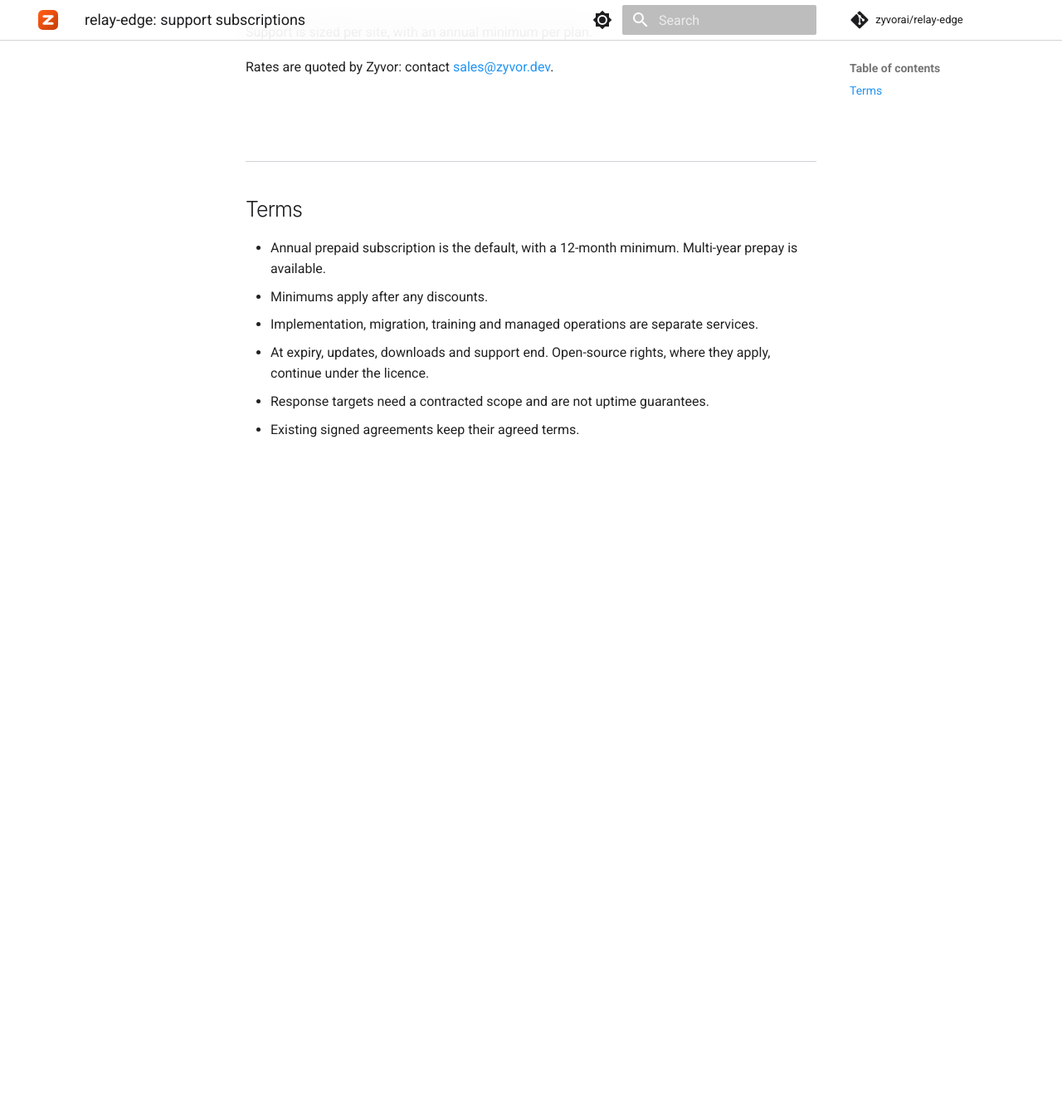
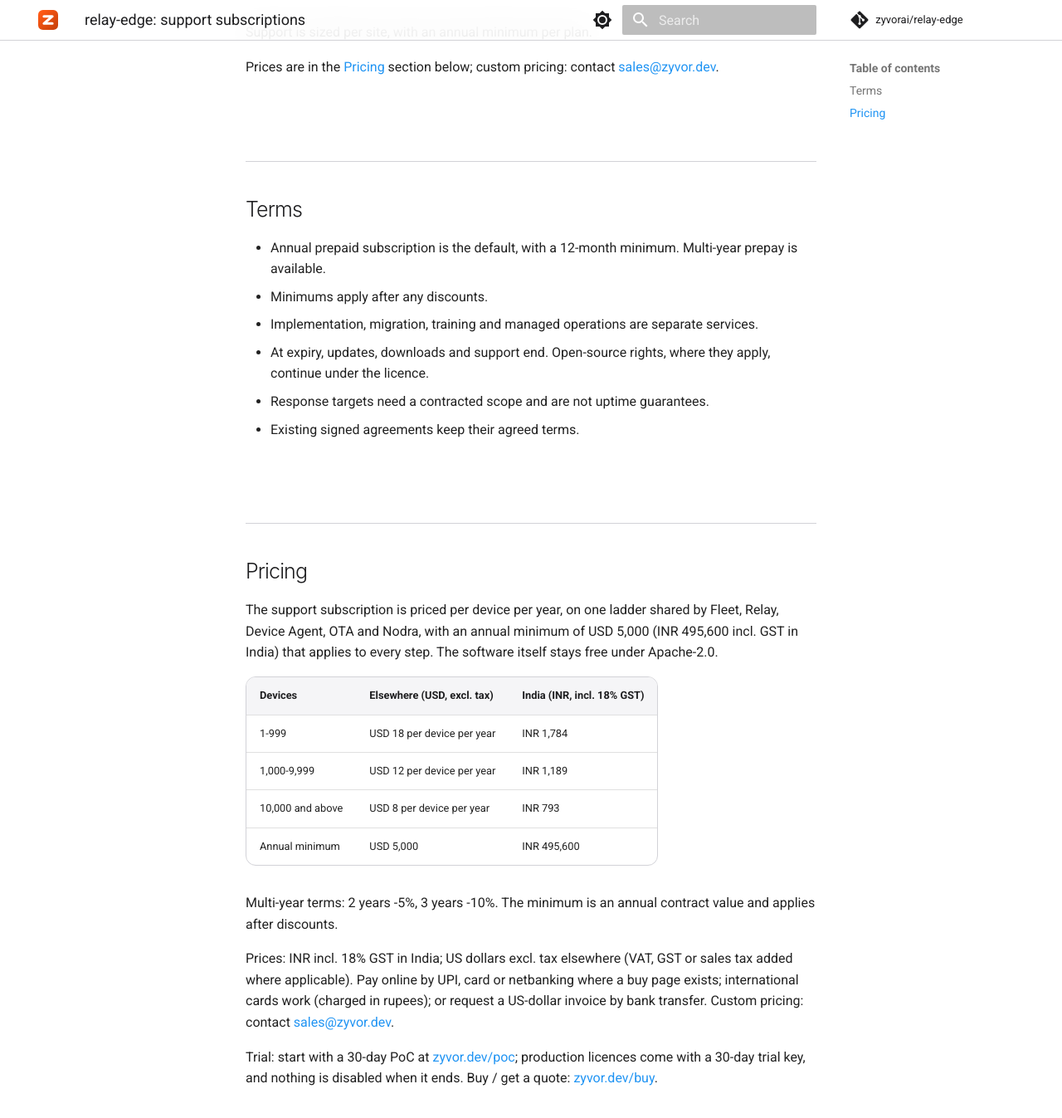
Before and after one commit to zyvorai/relay-edge, an MkDocs documentation site: the page built from docs/SUBSCRIPTION-MODEL.md, in a window 1280 px wide and 1400 px high, scrolled down 659 px. Shown: the top 1347 px of the window at 83% size. Built offline with MkDocs 1.6.1 and Material for MkDocs 9.7.7, drawn with Linux system fonts in a browser that asks for light colours; comment, search, counter and statistics services are not loaded; before the commit the page ends 1277 px from its top, so only the background shows below that.

Commit message:
Worldwide prices: INR incl. GST in India, USD excl. tax elsewhere
Co-Authored-By: Claude Sonnet 5.5 <noreply@anthropic.com>

```diff
--- a/docs/SUBSCRIPTION-MODEL.md
+++ b/docs/SUBSCRIPTION-MODEL.md
@@ -13,7 +13,7 @@ Teams that want supported releases and defined response targets can buy an annua
 
 Support is sized per site, with an annual minimum per plan.
 
-Rates are quoted by Zyvor: contact [sales@zyvor.dev](mailto:sales@zyvor.dev).
+Prices are in the [Pricing](#pricing) section below; custom pricing: contact [sales@zyvor.dev](mailto:sales@zyvor.dev).
 
 ## Terms
 
@@ -23,3 +23,20 @@ Rates are quoted by Zyvor: contact [sales@zyvor.dev](mailto:sales@zyvor.dev).
 - At expiry, updates, downloads and support end. Open-source rights, where they apply, continue under the licence.
 - Response targets need a contracted scope and are not uptime guarantees.
 - Existing signed agreements keep their agreed terms.
+
+## Pricing
+
+The support subscription is priced per device per year, on one ladder shared by Fleet, Relay, Device Agent, OTA and Nodra, with an annual minimum of USD 5,000 (INR 495,600 incl. GST in India) that applies to every step. The software itself stays free under Apache-2.0.
+
+| Devices | Elsewhere (USD, excl. tax) | India (INR, incl. 18% GST) |
+|---|---|---|
+| 1-999 | USD 18 per device per year | INR 1,784 |
+| 1,000-9,999 | USD 12 per device per year | INR 1,189 |
+| 10,000 and above | USD 8 per device per year | INR 793 |
+| Annual minimum | USD 5,000 | INR 495,600 |
+
+Multi-year terms: 2 years -5%, 3 years -10%. The minimum is an annual contract value and applies after discounts.
+
+Prices: INR incl. 18% GST in India; US dollars excl. tax elsewhere (VAT, GST or sales tax added where applicable). Pay online by UPI, card or netbanking where a buy page exists; international cards work (charged in rupees); or request a US-dollar invoice by bank transfer. Custom pricing: contact [sales@zyvor.dev](mailto:sales@zyvor.dev).
+
+Trial: start with a 30-day PoC at [zyvor.dev/poc](https://zyvor.dev/poc); production licences come with a 30-day trial key, and nothing is disabled when it ends. Buy / get a quote: [zyvor.dev/buy](https://zyvor.dev/buy).
```
Also changed, not shown: README.md (+1 -1 lines), docs/FAQ.md (+3 -1 lines).
